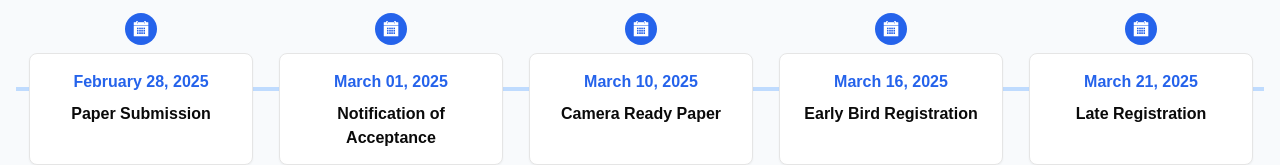
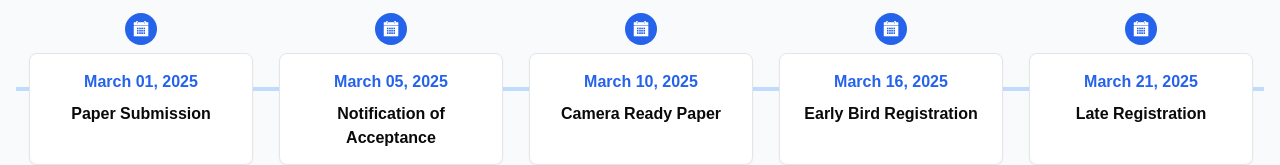
Before and after one commit to splixcube/icracs-conference1, a Next.js app: page / in a window 1280 px wide. Shown: the part 762-927 px from the top of the page. Built offline with nearby package versions, Linux system fonts and the light colour scheme.

Commit message:
date update

```diff
--- a/src/app/components/conference-timeline.jsx
+++ b/src/app/components/conference-timeline.jsx
@@ -3,11 +3,11 @@ import { Card, CardContent } from "@/components/ui/card";
 
 const timelineEvents = [
   {
-    date: "February 28, 2025",
+    date: "March 01, 2025",
     title: "Paper Submission",
   },
   {
-    date: "March 01, 2025",
+    date: "March 05, 2025",
     title: "Notification of Acceptance",
   },
   {
--- a/src/app/importantdates/page.jsx
+++ b/src/app/importantdates/page.jsx
@@ -4,11 +4,11 @@ import { CalendarDays } from 'lucide-react'
 
 const events = [
   {
-    date: "February 15, 2025",
+    date: "March 01, 2025",
     title: "Paper Submission",
   },
   {
-    date: "March 01, 2025",
+    date: "March 05, 2025",
     title: "Notification of Acceptance",
   },
   {
```
